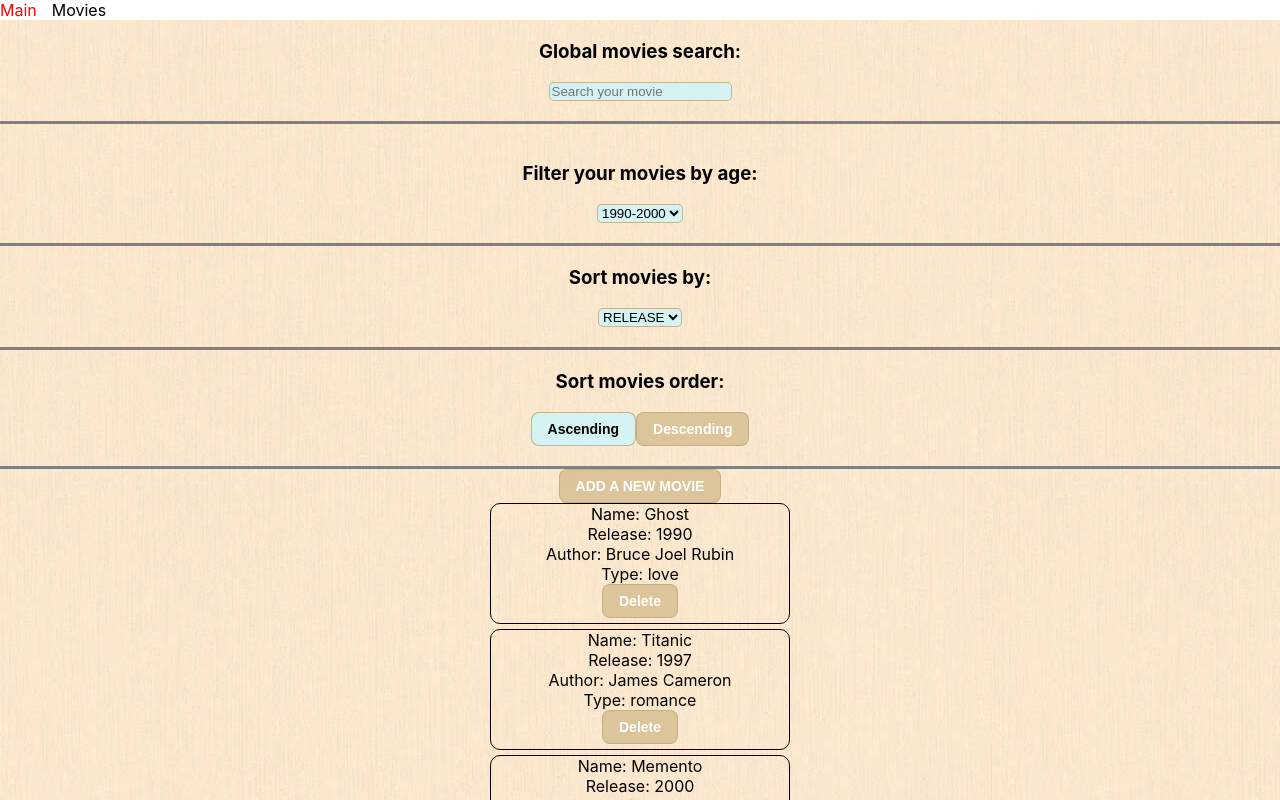
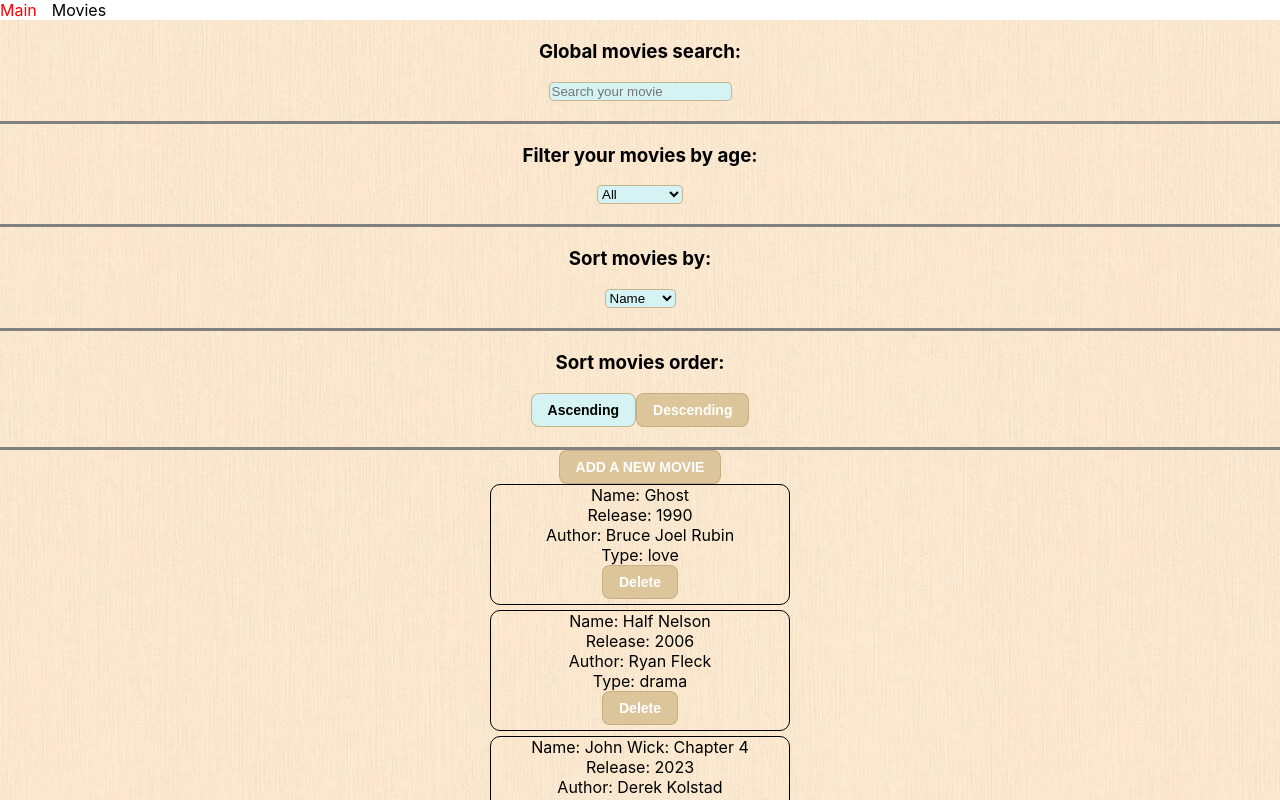
Before and after one commit to AlexNicolici/todo-app, a Next.js app: page /movies in a window 1280 px wide. Shown: the top 800 px of the page. Built offline with nearby package versions, Linux system fonts and the light colour scheme.

Commit message:
refactoring into dropdown component

```diff
--- /dev/null
+++ b/src/pages/components/configData.tsx
@@ -0,0 +1,121 @@
+import { MovieInterface } from "./interfaces";
+
+export const movies: MovieInterface[] = [
+  {
+    id: 1,
+    name: "John Wick: Chapter 4",
+    release: 2023,
+    author: "Derek Kolstad",
+    type: "action",
+  },
+  {
+    id: 2,
+    name: "The Mother",
+    release: 2023,
+    author: "Niki Caro",
+    type: "action-drama",
+  },
+  {
+    id: 3,
+    name: "Titanic",
+    release: 1997,
+    author: "James Cameron",
+    type: "romance",
+  },
+  {
+    id: 4,
+    name: "Ghost",
+    release: 1990,
+    author: "Bruce Joel Rubin",
+    type: "love",
+  },
+  {
+    id: 5,
+    name: "Sing Street",
+    release: 2016,
+    author: "John Carney ",
+    type: "comedy-drama",
+  },
+  {
+    id: 6,
+    name: "Selma",
+    release: 2014,
+    author: "Ava DuVernay",
+    type: "drama-history",
+  },
+  {
+    id: 7,
+    name: "Paddington",
+    release: 2014,
+    author: "Paul King",
+    type: "adventure",
+  },
+  {
+    id: 8,
+    name: "Memento",
+    release: 2000,
+    author: "Christopher Nolan",
+    type: "mistery-thriller",
+  },
+  {
+    id: 9,
+    name: "Half Nelson",
+    release: 2006,
+    author: "Ryan Fleck ",
+    type: "drama",
+  },
+];
+
+export const releasesDates = [
+  {
+    id: 0,
+    start: null,
+  },
+  {
+    id: 1,
+    start: 1990,
+    end: 2000,
+  },
+  {
+    id: 2,
+    start: 2000,
+    end: 2003,
+  },
+  {
+    id: 3,
+    start: 2000,
+    end: 2010,
+  },
+
+  {
+    id: 4,
+    start: 2010,
+    end: 2020,
+  },
+  {
+    id: 5,
+    start: 2020,
+    end: 2030,
+  },
+];
+
+export const releasesDatesWithLabel = releasesDates.map((releaseDate) => {
+  if (releaseDate.id === 0) {
+    return {
+      id: releaseDate.id,
+      label: "All",
+    };
+  }
+
+  return {
+    id: releaseDate.id,
+    label: `${releaseDate.start}-${releaseDate.end}`,
+  };
+});
+
+export const sortingCategories = [
+  { id: 1, label: "Name" },
+  { id: 2, label: "Release" },
+  { id: 3, label: "Author" },
+  { id: 4, label: "Type" },
+];
--- /dev/null
+++ b/src/pages/components/interfaces.tsx
@@ -0,0 +1,23 @@
+export interface MovieInterface {
+  id: number;
+  name: string;
+  release: number;
+  author: string;
+  type: string;
+}
+
+export interface FilterByReleaseInterface {
+  id: number | string;
+  ageStart: number | null;
+  ageEnd: number | null;
+}
+
+export interface SortedKeyInterface {
+  id: number;
+  label: string;
+}
+
+export interface DropdownInterface {
+  id: number;
+  label: string;
+}
--- /dev/null
+++ b/src/pages/components/movies/DropdownComponent.tsx
@@ -0,0 +1,51 @@
+import React from "react";
+
+function DropdownComponent({
+  label,
+  items = [],
+  selected,
+  setSelected,
+}: {
+  label?: string;
+  items: {
+    id: number;
+    label: string;
+  }[];
+  selected: string | number;
+  setSelected: (
+    selected: string,
+    item: {
+      id: number;
+      label: string;
+    }
+  ) => void;
+}) {
+  const handleOnChange = (e: React.ChangeEvent<HTMLSelectElement>) => {
+    const value = e.target.value;
+    const findItem = items.find(
+      (item) => item.id.toString() === value.toString()
+    );
+    setSelected(value, findItem);
+  };
+
+  return (
+    <div className="sorted-by-container">
+      {!!label && <h3>{label}</h3>}
+      <select
+        className="select-container"
+        value={selected}
+        onChange={handleOnChange}
+      >
+        {items.map((item) => {
+          return (
+            <option key={item.id} value={item.id}>
+              {item.label}
+            </option>
+          );
+        })}
+      </select>
+    </div>
+  );
+}
+
+export default DropdownComponent;
--- a/src/pages/components/movies/FilterComponent.tsx
+++ b/src/pages/components/movies/FilterComponent.tsx
@@ -1,91 +1,34 @@
 import React from "react";
-
-const releasesDates = [
-  {
-    id: 1,
-    start: 1990,
-    end: 2000,
-  },
-  {
-    id: 2,
-    start: 2000,
-    end: 2003,
-  },
-  {
-    id: 3,
-    start: 2000,
-    end: 2010,
-  },
-
-  {
-    id: 4,
-    start: 2010,
-    end: 2020,
-  },
-  {
-    id: 5,
-    start: 2020,
-    end: 2030,
-  },
-];
+import DropdownComponent from "./DropdownComponent";
+import { releasesDates, releasesDatesWithLabel } from "../configData";
+import { FilterByReleaseInterface } from "../interfaces";
 
 function FilterComponent({
   filterByRelease,
   setFilterByRelease,
 }: {
-  filterByRelease: {
-    ageStart: number | null;
-    ageEnd: number | null;
-    id: string | number | null;
-  };
-  setFilterByRelease: (value: {
-    ageStart: number | null;
-    ageEnd: number | null;
-    id: string | number | null;
-  }) => void;
+  filterByRelease: FilterByReleaseInterface;
+  setFilterByRelease: (value: FilterByReleaseInterface) => void;
 }) {
   const onClickFilterAge = (id: string | null) => {
-    if (!id) {
-      return;
-    }
-
-    const getSelectedItem = releasesDates.find(
+    const findReleaseDate = releasesDates.find(
       (releaseDate) => releaseDate.id.toString() === id
     );
+
     setFilterByRelease({
-      ageStart: getSelectedItem.start,
-      ageEnd: getSelectedItem.end,
+      ageStart: findReleaseDate.start,
+      ageEnd: findReleaseDate.end,
       id,
     });
   };
 
   return (
-    <div className="filter-age-container">
-      <h3>Filter your movies by age:</h3>
-      <select
-        className="select-container"
-        value={filterByRelease.id}
-        onChange={(e) => onClickFilterAge(e.target.value)}
-      >
-        {releasesDates.map((item) => {
-          return (
-            <option
-              className={filterByRelease.id === item.id ? "selected-item" : ""}
-              value={item.id}
-              key={`${item.id}`}
-            >
-              {`${item.start}-${item.end}`}
-            </option>
-          );
-        })}
-        <option
-          className={filterByRelease.ageStart === null ? "selected-item" : ""}
-          value={0}
-        >
-          All
-        </option>
-      </select>
-    </div>
+    <DropdownComponent
+      items={releasesDatesWithLabel}
+      selected={filterByRelease.id}
+      setSelected={onClickFilterAge}
+      label={"Filter your movies by age:"}
+    />
   );
 }
 
--- a/src/pages/components/movies/MoviesListComponent.tsx
+++ b/src/pages/components/movies/MoviesListComponent.tsx
@@ -1,5 +1,5 @@
-import { MovieInterface } from "@/pages/movies";
 import React from "react";
+import { MovieInterface } from "../interfaces";
 
 function MoviesListComponent({
   filterByRelease,
@@ -53,19 +53,20 @@ function MoviesListComponent({
   });
 
   const sortedList = [...searchedMoviesList].sort((a, b) => {
+    const sortedKeyToLowerCase = sortedKey.toLowerCase();
     if (sortedOrderAscending) {
-      if (a[sortedKey] < b[sortedKey]) {
+      if (a[sortedKeyToLowerCase] < b[sortedKeyToLowerCase]) {
         return -1;
       }
-      if (a[sortedKey] > b[sortedKey]) {
+      if (a[sortedKeyToLowerCase] > b[sortedKeyToLowerCase]) {
         return 1;
       }
       return 0;
     } else {
-      if (a[sortedKey] < b[sortedKey]) {
+      if (a[sortedKeyToLowerCase] < b[sortedKeyToLowerCase]) {
         return 1;
       }
-      if (a[sortedKey] > b[sortedKey]) {
+      if (a[sortedKeyToLowerCase] > b[sortedKeyToLowerCase]) {
         return -1;
       }
       return 0;
--- a/src/pages/components/movies/SortingComponent.tsx
+++ b/src/pages/components/movies/SortingComponent.tsx
@@ -1,6 +1,7 @@
 import React from "react";
-
-const sortingCategories = ["name", "release", "author", "type"];
+import DropdownComponent from "./DropdownComponent";
+import { sortingCategories } from "../configData";
+import { DropdownInterface, SortedKeyInterface } from "../interfaces";
 
 function SortingComponent({
   sortedKey,
@@ -8,17 +9,13 @@ function SortingComponent({
   setSortedKey,
   setSortedOrderAscending,
 }: {
-  sortedKey: string;
+  sortedKey: SortedKeyInterface;
   sortedOrderAscending: boolean;
-  setSortedKey: (value: string) => void;
+  setSortedKey: (value: SortedKeyInterface) => void;
   setSortedOrderAscending: (value: boolean) => void;
 }) {
-  const onClickCategorySorting = (
-    e: React.MouseEvent<HTMLButtonElement, MouseEvent>,
-    key: string
-  ) => {
-    e.preventDefault();
-    setSortedKey(key);
+  const onClickCategorySorting = (_, item: DropdownInterface) => {
+    setSortedKey(item);
   };
 
   const onClickSorting = (
@@ -31,27 +28,12 @@ function SortingComponent({
 
   return (
     <div>
-      <div className="sorted-by-container">
-        <h3>Sort movies by:</h3>
-        <select
-          className="select-container"
-          value={sortedKey}
-          onChange={(e) => setSortedKey(e.target.value)}
-        >
-          {sortingCategories.map((item) => {
-            return (
-              <option
-                key={`sorting-category-${item}`}
-                value={item}
-                // onClick={(e) => onClickCategorySorting(e, )}item
-                className={sortedKey === item ? "selected-item" : ""}
-              >
-                {item.toUpperCase()}
-              </option>
-            );
-          })}
-        </select>
-      </div>
+      <DropdownComponent
+        items={sortingCategories}
+        selected={sortedKey.id}
+        setSelected={onClickCategorySorting}
+        label={"Sort movies by:"}
+      />
 
       <div className="sorted-movies-container">
         <h3>Sort movies order:</h3>
--- a/src/pages/movies.tsx
+++ b/src/pages/movies.tsx
@@ -4,102 +4,26 @@ import SortingComponent from "./components/movies/SortingComponent";
 import AddMovieComponent from "./components/movies/AddMovieComponent";
 import GlobalSearchComponent from "./components/movies/GlobalSearchComponent";
 import MoviesListComponent from "./components/movies/MoviesListComponent";
-
-export interface MovieInterface {
-  id: number;
-  name: string;
-  release: number;
-  author: string;
-  type: string;
-}
-
-export const movies: MovieInterface[] = [
-  {
-    id: 1,
-    name: "John Wick: Chapter 4",
-    release: 2023,
-    author: "Derek Kolstad",
-    type: "action",
-  },
-  {
-    id: 2,
-    name: "The Mother",
-    release: 2023,
-    author: "Niki Caro",
-    type: "action-drama",
-  },
-  {
-    id: 3,
-    name: "Titanic",
-    release: 1997,
-    author: "James Cameron",
-    type: "romance",
-  },
-  {
-    id: 4,
-    name: "Ghost",
-    release: 1990,
-    author: "Bruce Joel Rubin",
-    type: "love",
-  },
-  {
-    id: 5,
-    name: "Sing Street",
-    release: 2016,
-    author: "John Carney ",
-    type: "comedy-drama",
-  },
-  {
-    id: 6,
-    name: "Selma",
-    release: 2014,
-    author: "Ava DuVernay",
-    type: "drama-history",
-  },
-  {
-    id: 7,
-    name: "Paddington",
-    release: 2014,
-    author: "Paul King",
-    type: "adventure",
-  },
-  {
-    id: 8,
-    name: "Memento",
-    release: 2000,
-    author: "Christopher Nolan",
-    type: "mistery-thriller",
-  },
-  {
-    id: 9,
-    name: "Half Nelson",
-    release: 2006,
-    author: "Ryan Fleck ",
-    type: "drama",
-  },
-];
+import { movies } from "./components/configData";
+import {
+  FilterByReleaseInterface,
+  MovieInterface,
+  SortedKeyInterface,
+} from "./components/interfaces";
 
 function Movies() {
-  const [moviesList, setMoviesList] = useState<
-    {
-      id: number;
-      name: string;
-      release: number;
-      author: string;
-      type: string;
-    }[]
-  >(movies);
+  const [moviesList, setMoviesList] = useState<MovieInterface[]>(movies);
   const [globalSearchList, setGlobalSearchList] = useState<string>("");
-  const [filterByRelease, setFilterByRelease] = useState<{
-    id: number | string;
-    ageStart: number | null;
-    ageEnd: number | null;
-  }>({
-    id: null,
-    ageStart: null,
-    ageEnd: null,
+  const [filterByRelease, setFilterByRelease] =
+    useState<FilterByReleaseInterface>({
+      id: null,
+      ageStart: null,
+      ageEnd: null,
+    });
+  const [sortedKey, setSortedKey] = useState<SortedKeyInterface>({
+    id: 1,
+    label: "Name",
   });
-  const [sortedKey, setSortedKey] = useState<string>("release");
   const [sortedOrderAscending, setSortedOrderAscending] =
     useState<boolean>(true);
 
@@ -132,7 +56,7 @@ function Movies() {
         globalSearchList={globalSearchList}
         moviesList={moviesList}
         setMoviesList={setMoviesList}
-        sortedKey={sortedKey}
+        sortedKey={sortedKey.label}
         sortedOrderAscending={sortedOrderAscending}
       />
     </div>
```
